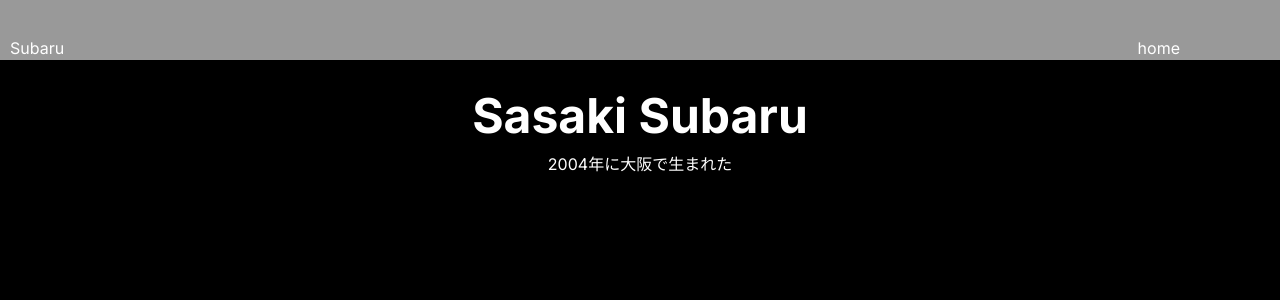
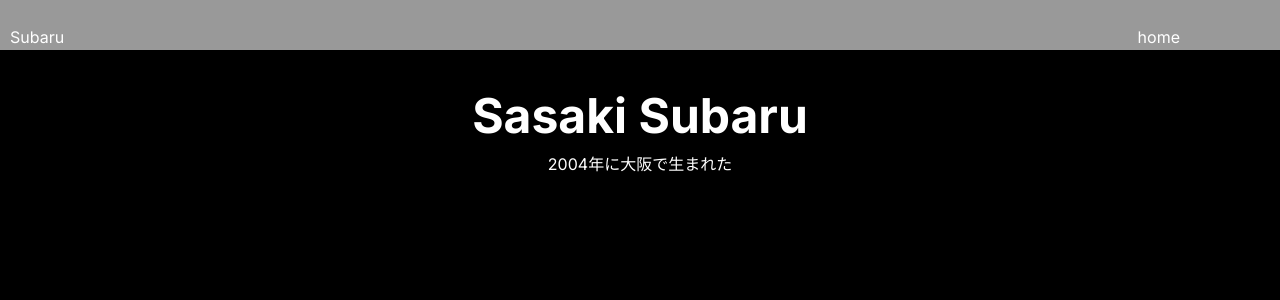
Before and after one commit to subarunrun0812/homepage, a Next.js app in the folder my-app/: page / in a window 1280 px wide. Shown: the top 300 px of the page. Built offline with nearby package versions, Linux system fonts and the light colour scheme.

Commit message:
update: 背景色の高さ

```diff
--- a/my-app/app/header.tsx
+++ b/my-app/app/header.tsx
@@ -6,19 +6,21 @@ const headerStyles: React.CSSProperties = {
     fontSize: '1rem',
     backgroundColor: '#999',
     top: '0px',
-    paddingTop: '60px',
-    alignItems: 'end',
+    alignItems: 'center',
     width: '100%',
+    height: '50px', // ヘッダーの高さ
     zIndex: 100,
 };
 
 const Header = () => {
     return (
         <header style={headerStyles}>
-            <h1 style={{ position: 'absolute', left: '10px' }}>Subaru</h1>
-            <h1 style={{ position: 'absolute', right: '100px' }}>
-                <a href='/'>home</a>
-            </h1>
+            <div style={{}} >
+                <h1 style={{ position: 'absolute', left: '10px' }}>Subaru</h1>
+                <h1 style={{ position: 'absolute', right: '100px' }}>
+                    <a href='/'>home</a>
+                </h1>
+            </div>
         </header>
     );
 };
```
